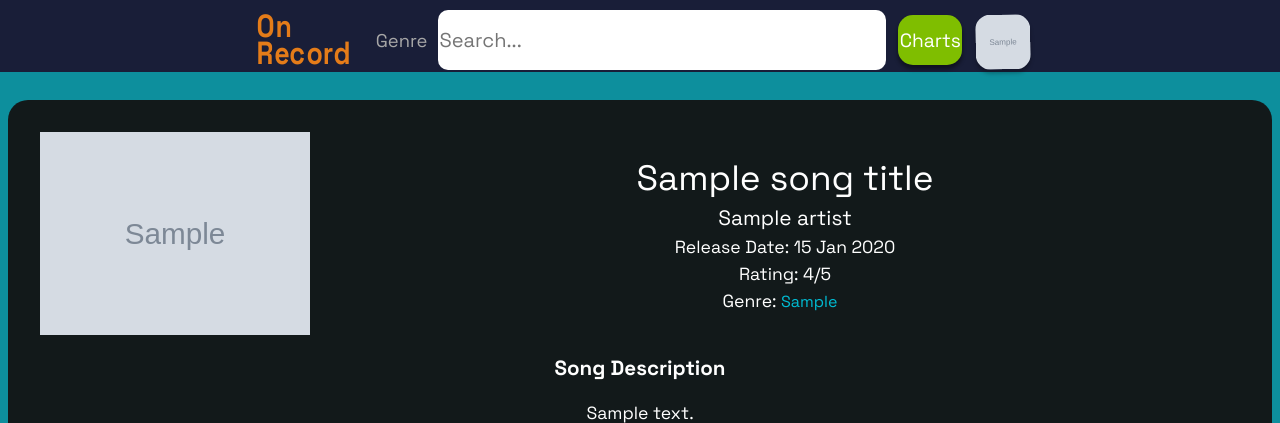
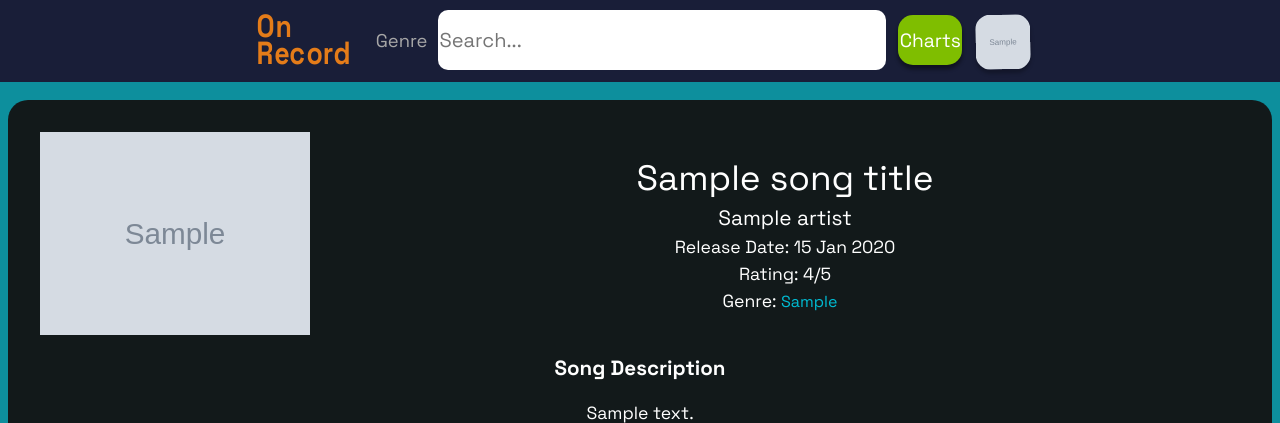
Before and after one commit to zrygan/OnRecord, a Node server app: template pages/review.hbs in a window 1280 px wide. Shown: the top 423 px of the page. Run offline with Node 20, Linux system fonts and the light colour scheme; tables that the repository leaves empty hold one stand-in row (values such as "Sample post"); the template is opened without the code that fills it: values that come from a table or form of the project are taken from there, most other values are stand-ins (such as "Sample title", 1, 10 or a date in 2020); grey boxes marked "Sample" are stand-in pictures; some libraries are stand-ins or nearby versions.

Commit message:
Fixed nav bar of review.css

```diff
--- a/styles/style-review.css
+++ b/styles/style-review.css
@@ -3,6 +3,10 @@
     /* margin: 0;
     padding: 0; */
     background-color: var(--cyan);
+}
+
+body > * {
+    padding-top: 10px;
 }
 
 /* review section */
```
